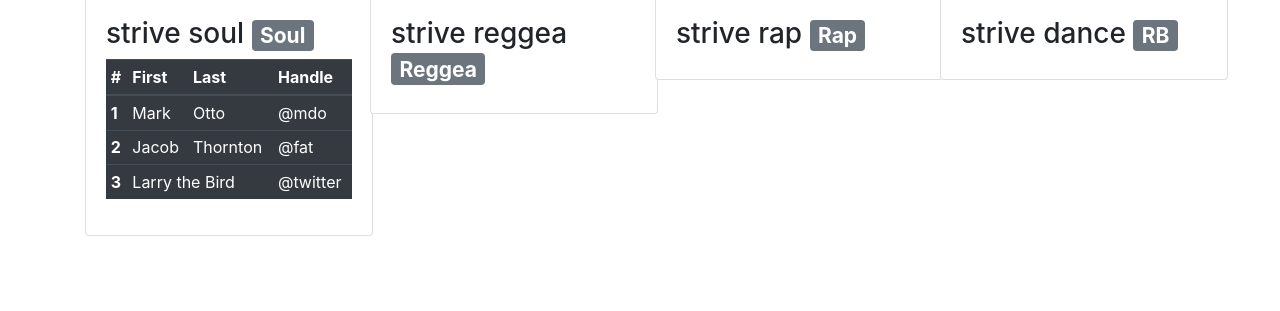
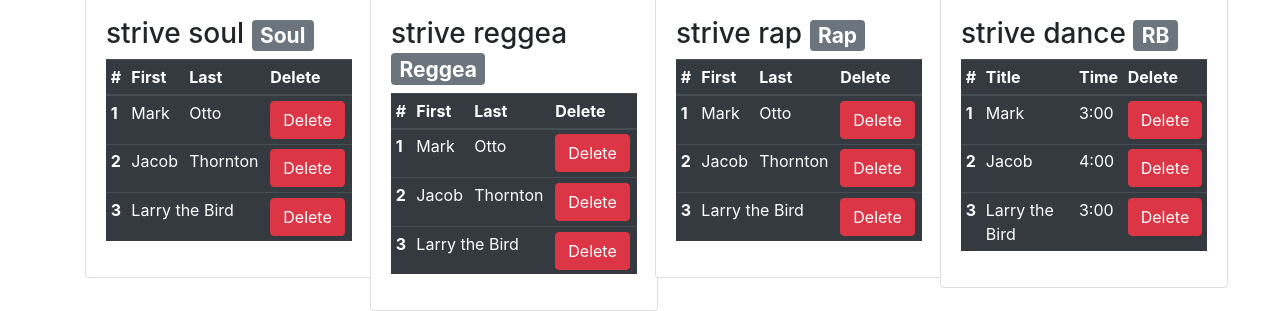
Before and after one commit to boubaSambare/fav-album, a plain HTML site: page index.html in a window 1280 px wide. Shown: the part 731-1042 px from the top of the page. Before the commit the page ends 967 px from the top, so only its background shows below. Drawn offline with nearby package versions, Linux system fonts and the light colour scheme.

Commit message:
add table button

```diff
--- a/index.html
+++ b/index.html
@@ -65,7 +65,7 @@
                                             <th scope="col">#</th>
                                             <th scope="col">First</th>
                                             <th scope="col">Last</th>
-                                                <th scope="col">Handle</th>
+                                            <th scope="col">Delete</th>
                                             </tr>
                                         </thead>
                                         <tbody>
@@ -73,18 +73,18 @@
                                             <th scope="row">1</th>
                                             <td>Mark</td>
                                             <td>Otto</td>
-                                                <td>@mdo</td>
+                                            <td><button type="button" class="btn btn-danger">Delete</button></td>
                                             </tr>
                                             <tr>
                                             <th scope="row">2</th>
                                             <td>Jacob</td>
                                             <td>Thornton</td>
-                                                <td>@fat</td>
+                                            <td><button type="button" class="btn btn-danger">Delete</button></td>
                                             </tr>
                                             <tr>
                                             <th scope="row">3</th>
                                             <td colspan="2">Larry the Bird</td>
-                                                <td>@twitter</td>
+                                            <td><button type="button" class="btn btn-danger">Delete</button></td>
                                             </tr>
                                         </tbody>
                                     </table>
@@ -98,6 +98,35 @@
                             <img src="https://studiosol-a.akamaihd.net/uploadfile/letras/fotos/2/f/9/2/2f924b5148d2cbf4b8f79974096c5528.jpg" class="card-img-top" alt="...">
                             <div class="card-body">
                             <h3>strive reggea <span class="badge badge-secondary">Reggea</span></h3>
+                            <table class="table table-sm table-dark">
+                                    <thead>
+                                        <tr>
+                                        <th scope="col">#</th>
+                                        <th scope="col">First</th>
+                                        <th scope="col">Last</th>
+                                        <th scope="col">Delete</th>
+                                        </tr>
+                                    </thead>
+                                    <tbody>
+                                        <tr>
+                                        <th scope="row">1</th>
+                                        <td>Mark</td>
+                                        <td>Otto</td>
+                                        <td><button type="button" class="btn btn-danger">Delete</button></td>
+                                        </tr>
+                                        <tr>
+                                        <th scope="row">2</th>
+                                        <td>Jacob</td>
+                                        <td>Thornton</td>
+                                        <td><button type="button" class="btn btn-danger">Delete</button></td>
+                                        </tr>
+                                        <tr>
+                                        <th scope="row">3</th>
+                                        <td colspan="2">Larry the Bird</td>
+                                        <td><button type="button" class="btn btn-danger">Delete</button></td>
+                                        </tr>
+                                    </tbody>
+                                </table>
                             </div>
                         </div>
 
@@ -107,6 +136,35 @@
                             <img src="https://studiosol-a.akamaihd.net/uploadfile/letras/fotos/2/f/9/2/2f924b5148d2cbf4b8f79974096c5528.jpg" class="card-img-top" alt="...">
                             <div class="card-body">
                                 <h3>strive rap <span class="badge badge-secondary">Rap</span></h3>
+                                <table class="table table-sm table-dark">
+                                        <thead>
+                                            <tr>
+                                            <th scope="col">#</th>
+                                            <th scope="col">First</th>
+                                            <th scope="col">Last</th>
+                                            <th scope="col">Delete</th>
+                                            </tr>
+                                        </thead>
+                                        <tbody>
+                                            <tr>
+                                            <th scope="row">1</th>
+                                            <td>Mark</td>
+                                            <td>Otto</td>
+                                            <td><button type="button" class="btn btn-danger">Delete</button></td>
+                                            </tr>
+                                            <tr>
+                                            <th scope="row">2</th>
+                                            <td>Jacob</td>
+                                            <td>Thornton</td>
+                                            <td><button type="button" class="btn btn-danger">Delete</button></td>
+                                            </tr>
+                                            <tr>
+                                            <th scope="row">3</th>
+                                            <td colspan="2">Larry the Bird</td>
+                                            <td><button type="button" class="btn btn-danger">Delete</button></td>
+                                            </tr>
+                                        </tbody>
+                                    </table>
                             </div>
                         </div>
 
@@ -116,6 +174,36 @@
                             <img src="https://studiosol-a.akamaihd.net/uploadfile/letras/fotos/2/f/9/2/2f924b5148d2cbf4b8f79974096c5528.jpg" class="card-img-top" alt="...">
                             <div class="card-body">
                                 <h3>strive dance <span class="badge badge-secondary">RB</span></h3>
+                                <table class="table table-sm table-dark">
+                                        <thead>
+                                            <tr>
+                                            <th scope="col">#</th>
+                                            <th scope="col">Title</th>
+                                            <th scope="col">Time</th>
+                                            <th scope="col">Delete</th>
+                                            </tr>
+                                        </thead>
+                                        <tbody>
+                                            <tr>
+                                            <th scope="row">1</th>
+                                            <td>Mark</td>
+                                            <td>3:00</td>
+                                            <td><button type="button" class="btn btn-danger">Delete</button></td>
+                                            </tr>
+                                            <tr>
+                                            <th scope="row">2</th>
+                                            <td>Jacob</td>
+                                            <td>4:00</td>
+                                            <td><button type="button" class="btn btn-danger">Delete</button></td>
+                                            </tr>
+                                            <tr>
+                                            <th scope="row">3</th>
+                                            <td >Larry the Bird</td>
+                                            <td >3:00</td>
+                                            <td><button type="button" class="btn btn-danger">Delete</button></td>
+                                            </tr>
+                                        </tbody>
+                                    </table>
                             </div>
                         </div>
 
```
Lines whose indentation alone changed are shown as unchanged.
